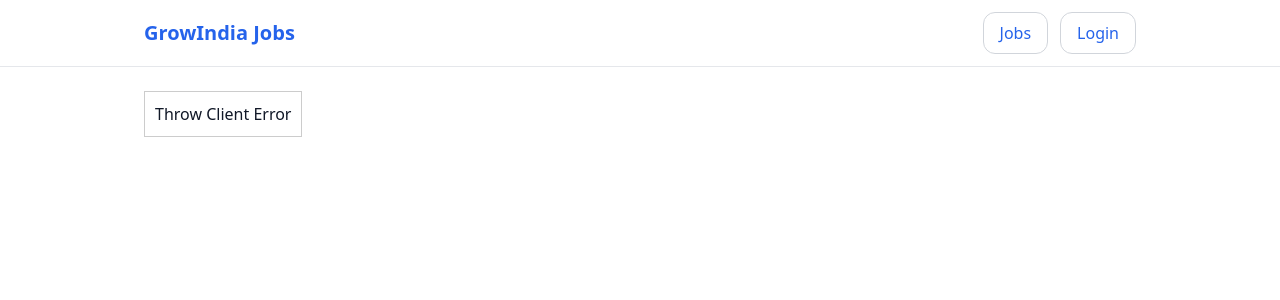
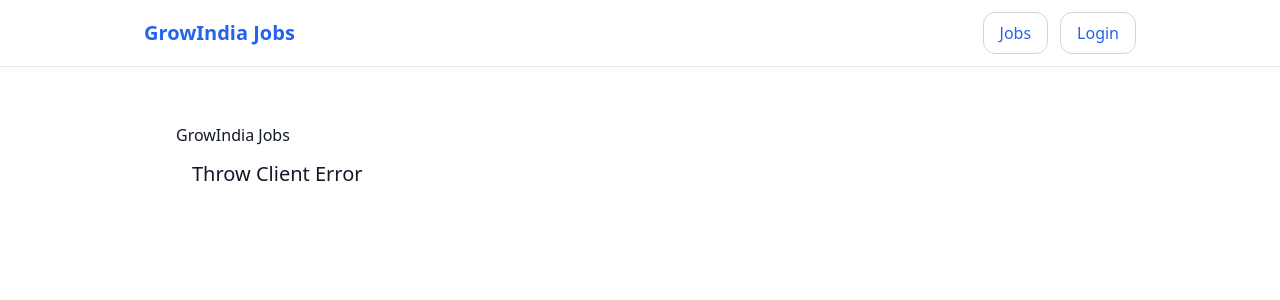
Before and after one commit to rajiv-creator/GrowIndia.ChatGPT, a Next.js app: page /debug-sentry in a window 1280 px wide. Shown: the top 300 px of the page. Built offline with nearby package versions, Linux system fonts and the light colour scheme; no server answers.

Commit message:
Update page.jsx

```diff
--- a/app/debug-sentry/page.jsx
+++ b/app/debug-sentry/page.jsx
@@ -1,16 +1,18 @@
-"use client";
+'use client';
 
-export default function DebugSentry() {
+export default function DebugSentryPage() {
   return (
+    <main style={{ padding: 32 }}>
+      <h1>GrowIndia Jobs</h1>
       <button
         onClick={() => {
-        // Intentional client error
-        // eslint-disable-next-line no-undef
-        window.__boom.crash();
+          // This will be captured by Sentry (client error)
+          throw new Error('Test client error from /debug-sentry');
         }}
-      style={{ padding: 10, border: "1px solid #ccc" }}
+        style={{ fontSize: 20, padding: '12px 16px' }}
       >
         Throw Client Error
       </button>
+    </main>
   );
 }
```
Lines whose indentation alone changed are shown as unchanged.
